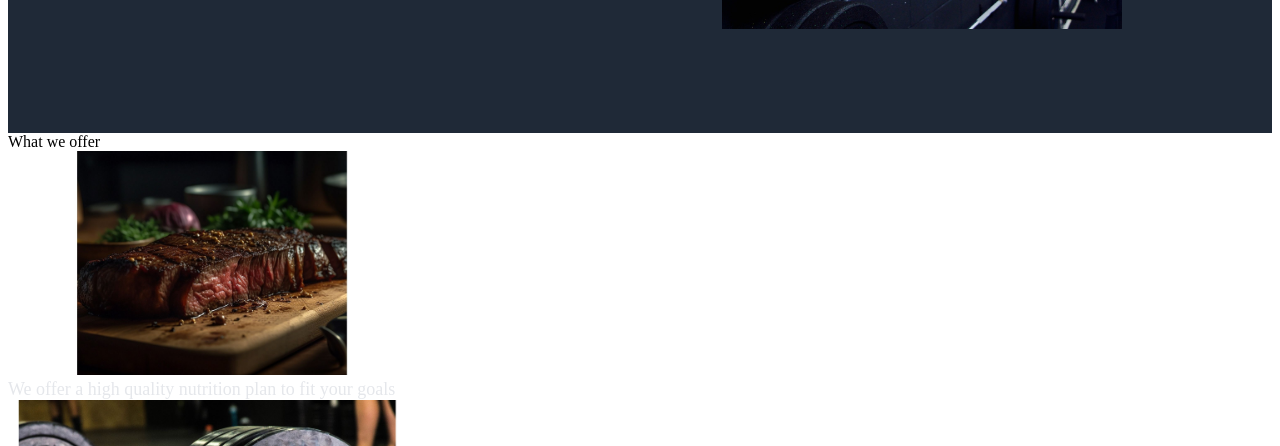
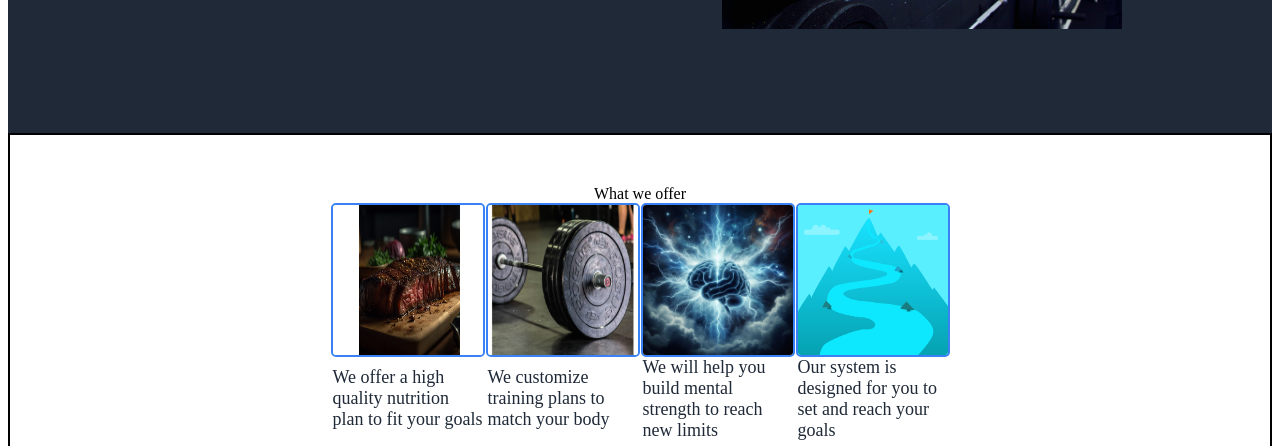
Before and after one commit to loewenjohn/project-landing-page, a plain HTML site: page index.html in a window 1280 px wide. Shown: the part 354-800 px from the top of the page. Drawn offline with Linux system fonts and the light colour scheme.

Commit message:
Start styling info div

```diff
--- a/style.css
+++ b/style.css
@@ -59,14 +59,21 @@
 
 p, a {
     text-decoration:none;
-    color: #e5e7eb;
     font-size:18px;
     padding: 0;
     margin:0;
 
 }
 
-img {
+p {
+    color:#1F2937;
+}
+
+a {
+    color: #e5e7eb;
+}
+
+.picture img {
     width: 400px;
     height:auto;
 }
@@ -81,3 +88,37 @@ button.sign-up {
     border-radius: 5px;
     border:none;
 }
+
+
+.info {
+    display:flex;
+    border: 2px solid black;
+    flex-direction: column;
+    align-items:center;
+    padding: 50px;
+}
+
+.boxes img {
+    width: 150px;
+    height:150px;
+    border-radius:5px;
+    border: 2px solid #3882f6;
+}
+.boxes > * {
+    display: flex;
+    flex-wrap: wrap;
+    justify-content: center;
+    width:150px;
+    gap: 0px, 20px;
+}
+
+.boxes {
+    display: flex;
+    justify-content: space-around;
+    gap: 5px;
+
+}
+
+.boxes > .p {
+    color: #1f2937;
+}
```
